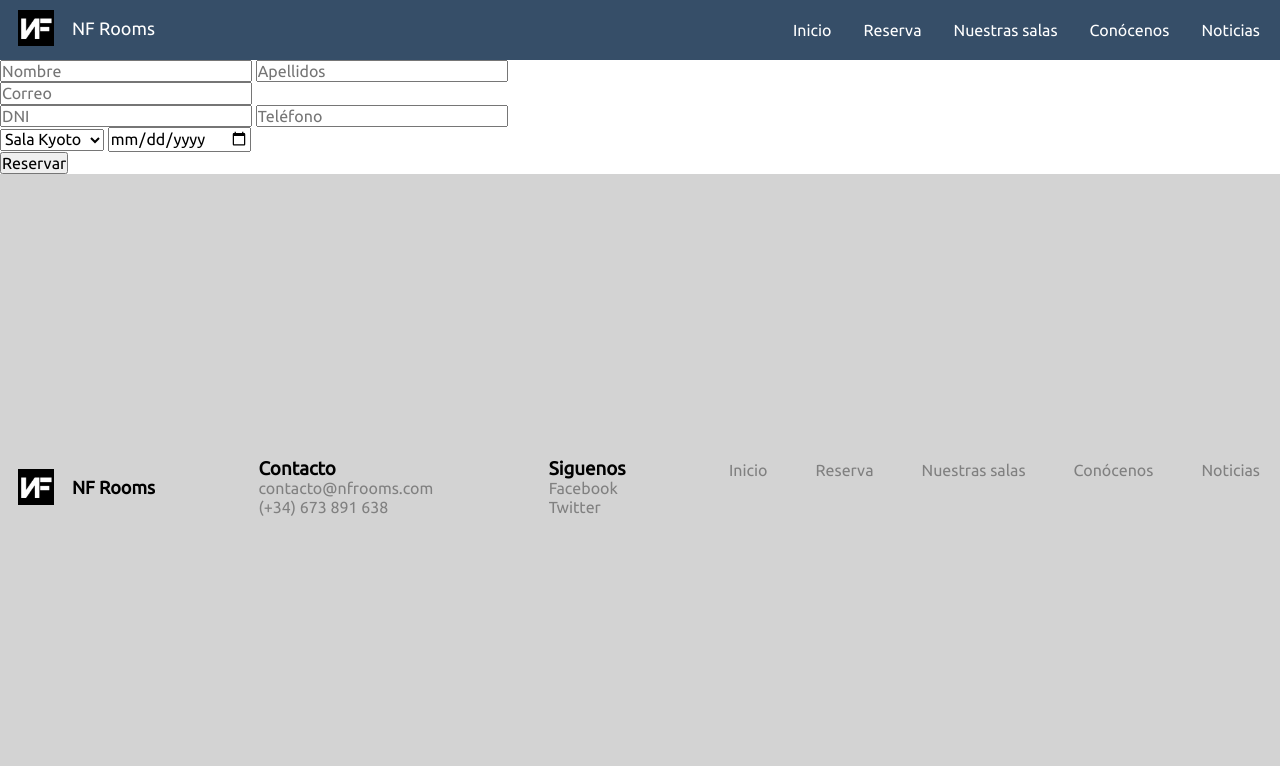
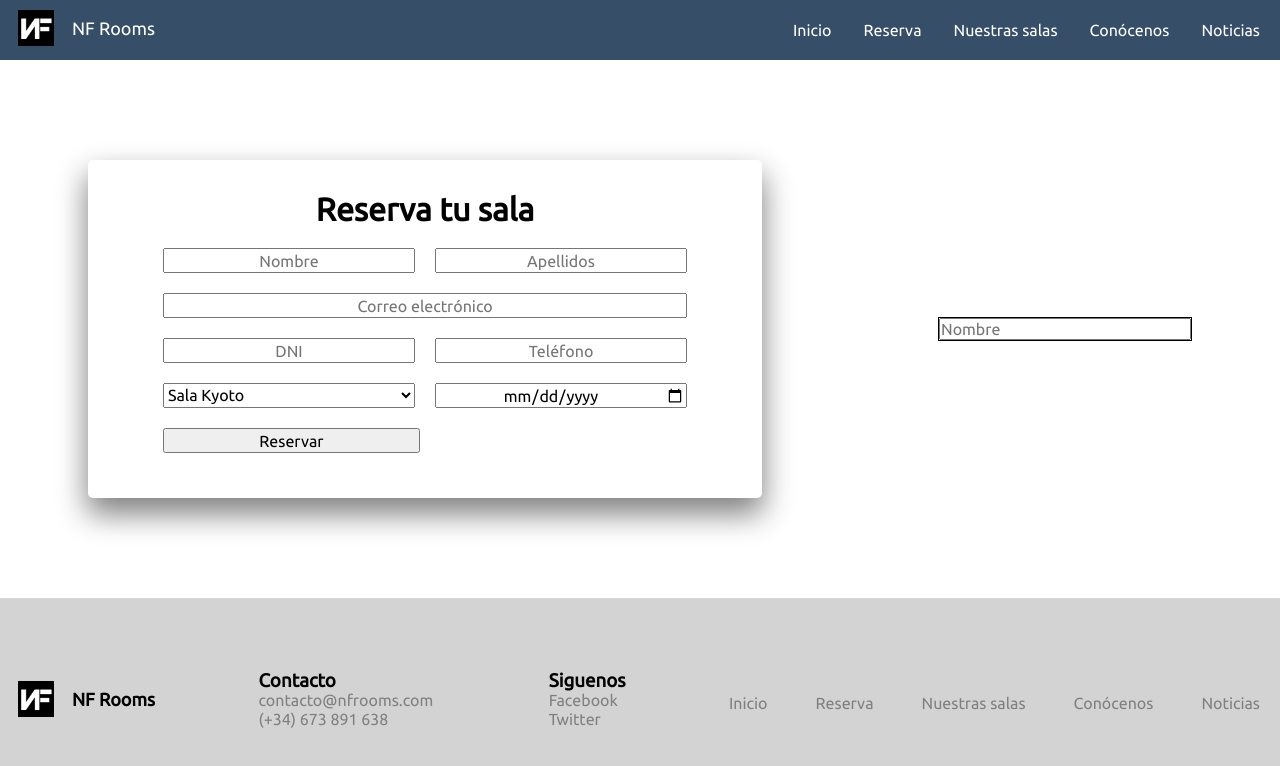
Before and after one commit to Argudo/NFRooms, a plain HTML site: page reservar.html in a window 1280 px wide. Drawn offline with nearby package versions, Linux system fonts and the light colour scheme.

Commit message:
"avances notables en reservar.html"

```diff
--- a/css/reservar.css
+++ b/css/reservar.css
@@ -0,0 +1,59 @@
+.division{
+    display: flex;
+    justify-content: space-around;
+    align-items: center;
+    flex-direction: row;
+    flex-wrap: wrap;
+}
+.izq{
+    box-shadow: 0 15px 30px 1px grey;
+    border-radius: 5px;
+
+    text-align: center;
+
+    display: grid;
+    grid-template-columns: auto auto;
+    gap: 20px;
+    margin: 100px 0px;
+    padding: 10px 75px 45px;
+    max-height: 1000px;
+}
+.der{
+    border: 1px;
+    border-style: solid;
+    border-color: black;
+}
+.grid-item2{
+    grid-column-start: 1;
+    grid-column-end: 3;
+}
+.botonForm{
+    grid-column-start: 1;
+    grid-column-end: 3;
+    height: 25px;
+    width: 49%;
+}
+.input-center{
+    height: 25px;
+    text-align: center;
+}
+.email{
+    width: 100%;
+    height: 25px;
+    text-align: center;
+}
+#selectorSala,#selectorFecha{
+    width: 100%;
+    height: 25px;
+}
+#tituloReserva{
+    grid-column-start: 1;
+    grid-column-end: 3;
+    margin: 0.67em 0 0 0;
+}
+
+/* .salaSelectDiv{
+    border: 1px;
+    border-style: solid;
+    border-color: black;
+} */
--- a/reservar.html
+++ b/reservar.html
@@ -1,10 +1,12 @@
 <html lang="en">
+
 <head>
     <title>NF Rooms</title>
     <script src="https://ajax.googleapis.com/ajax/libs/jquery/3.6.0/jquery.min.js"></script>
     <link rel="stylesheet" type="text/css" href="style.css">
-        <link rel="stylesheet" type="text/css" href="./css/reservar.css">
-        <link rel="stylesheet" href="https://unpkg.com/purecss@2.0.6/build/pure-min.css" integrity="sha384-Uu6IeWbM+gzNVXJcM9XV3SohHtmWE+3VGi496jvgX1jyvDTXfdK+rfZc8C1Aehk5" crossorigin="anonymous">
+    <link rel="stylesheet" type="text/css" href="css/reservar.css">
+    <link rel="stylesheet" href="https://unpkg.com/purecss@2.0.6/build/pure-min.css"
+        integrity="sha384-Uu6IeWbM+gzNVXJcM9XV3SohHtmWE+3VGi496jvgX1jyvDTXfdK+rfZc8C1Aehk5" crossorigin="anonymous">
 
     <link rel="preconnect" href="https://fonts.googleapis.com">
     <link rel="preconnect" href="https://fonts.gstatic.com" crossorigin>
@@ -12,6 +14,7 @@
 
     <meta charset="UTF-8" name="viewport" content="width=device-width,initial-scale=1.0">
 </head>
+
 <body>
     <header>
         <div id="Marca">
@@ -28,18 +31,27 @@
             </ul>
         </nav>
     </header>
+
     <main id="main"></main>
 
-    <form>
-        <input type="text"  placeholder=Nombre>
-        <input type="text"  placeholder=Apellidos><br>
-        <input type="text"  placeholder=Correo electrónico><br>
-        <input type="text"  placeholder=DNI>
-        <input type="text"  placeholder=Teléfono><br>
-        <select id="selectorSala"></select>
-        <input type="date"><br>
-        <button type="button">Reservar</button>
-    </form>
+    <div class="division">
+        <div class="izq">
+            <h1 id="tituloReserva">Reserva tu sala</h1>
+            <div class="grid-item1"><input class="input-center" type="text" placeholder="Nombre" ></div>
+            <div class="grid-item1"><input class="input-center" type="text" placeholder="Apellidos"></div>
+            <div class="grid-item2"><input class="email" type="text" placeholder="Correo electrónico"></div>
+            <div class="grid-item1"><input class="input-center" type="text" placeholder="DNI"></div>
+            <div class="grid-item1"><input class="input-center" type="text" placeholder="Teléfono"></div>
+            <div class="grid-item1"><select id="selectorSala"></select></div>
+            <div class="grid-item1"><input id="selectorFecha"class="input-center" type="date"></div>
+            <button class="botonForm">Reservar</button>
+        </div>
+
+        <div class="der">
+            <div class="grid-item1"><input type="text" placeholder="Nombre"></div>
+        </div>
+    </div>
+
 
     <footer>
         <div id="marca">
@@ -73,14 +85,15 @@
     <script src="./js/reservar.js"></script>
     <script>
         let params = window.location.search;
-        if(params && params !== "?"){
+        if (params && params !== "?") {
             let id = parseInt(params.split("=")[1]);
             let sala = buscarSala(id);
-            if(sala){
+            if (sala) {
                 document.getElementById("main").innerHTML = JSON.stringify(sala);
             }
         }
         cargarSalas();
     </script>
 </body>
+
 </html>
```
Lines whose indentation alone changed are shown as unchanged.
